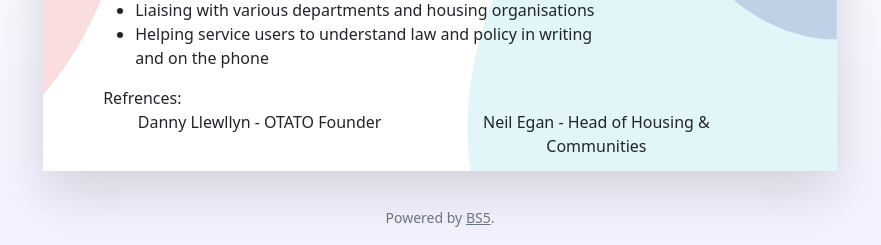
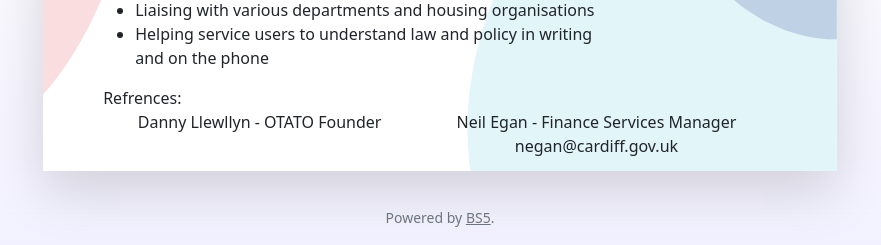
Before and after one commit to JackieBoyBlue/website, a Flask app: page /cv in a window 1280 px wide. Shown: the part 1028-1273 px from the top of the page, without its empty margins (200-1081 px from the left). Run offline with Flask 2, Linux system fonts and the light colour scheme.

Commit message:
Updated port again

```diff
--- a/templates/cv.html
+++ b/templates/cv.html
@@ -87,7 +87,7 @@
 
             </div>
             <div class="col fw-light text-center">
-                Neil Egan - Head of Housing & Communities
+                Neil Egan - Finance Services Manager<br>negan@cardiff.gov.uk
             </div>
         </div>
     </div>
```
Also changed, not shown: 1 other file.
